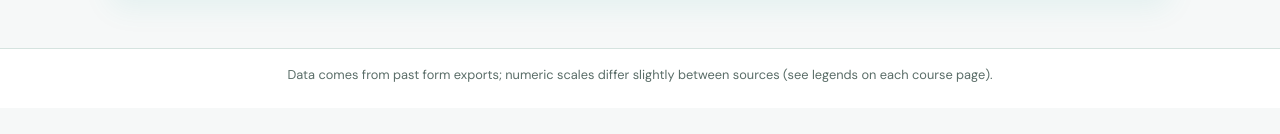
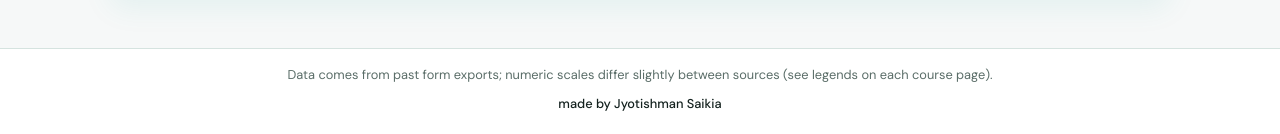
Before and after one commit to Jyotishman-Saikia2605/course-reviews, a React (Vite) app: page / in a window 1280 px wide. Shown: the part 1249-1383 px from the top of the page. Before the commit the page ends 1357 px from the top, so only its background shows below. Built offline with nearby package versions, Linux system fonts and the light colour scheme.

Commit message:
Initial commit of course review site

```diff
--- a/src/App.tsx
+++ b/src/App.tsx
@@ -15,8 +15,11 @@ export default function App() {
           <Outlet />
         </main>
         <footer className="footer">
-          Data comes from past form exports; numeric scales differ slightly between
-          sources (see legends on each course page).
+          <p className="footer-note">
+            Data comes from past form exports; numeric scales differ slightly between
+            sources (see legends on each course page).
+          </p>
+          <p className="footer-credit">made by Jyotishman Saikia</p>
         </footer>
       </div>
     </ReviewsProvider>
--- a/src/index.css
+++ b/src/index.css
@@ -83,6 +83,16 @@ a:hover {
   text-align: center;
   border-top: 1px solid var(--border);
   background: var(--surface);
+}
+
+.footer-note {
+  margin: 0;
+}
+
+.footer-credit {
+  margin: 0.65rem 0 0;
+  color: var(--text);
+  font-weight: 500;
 }
 
 .page-title {
```
